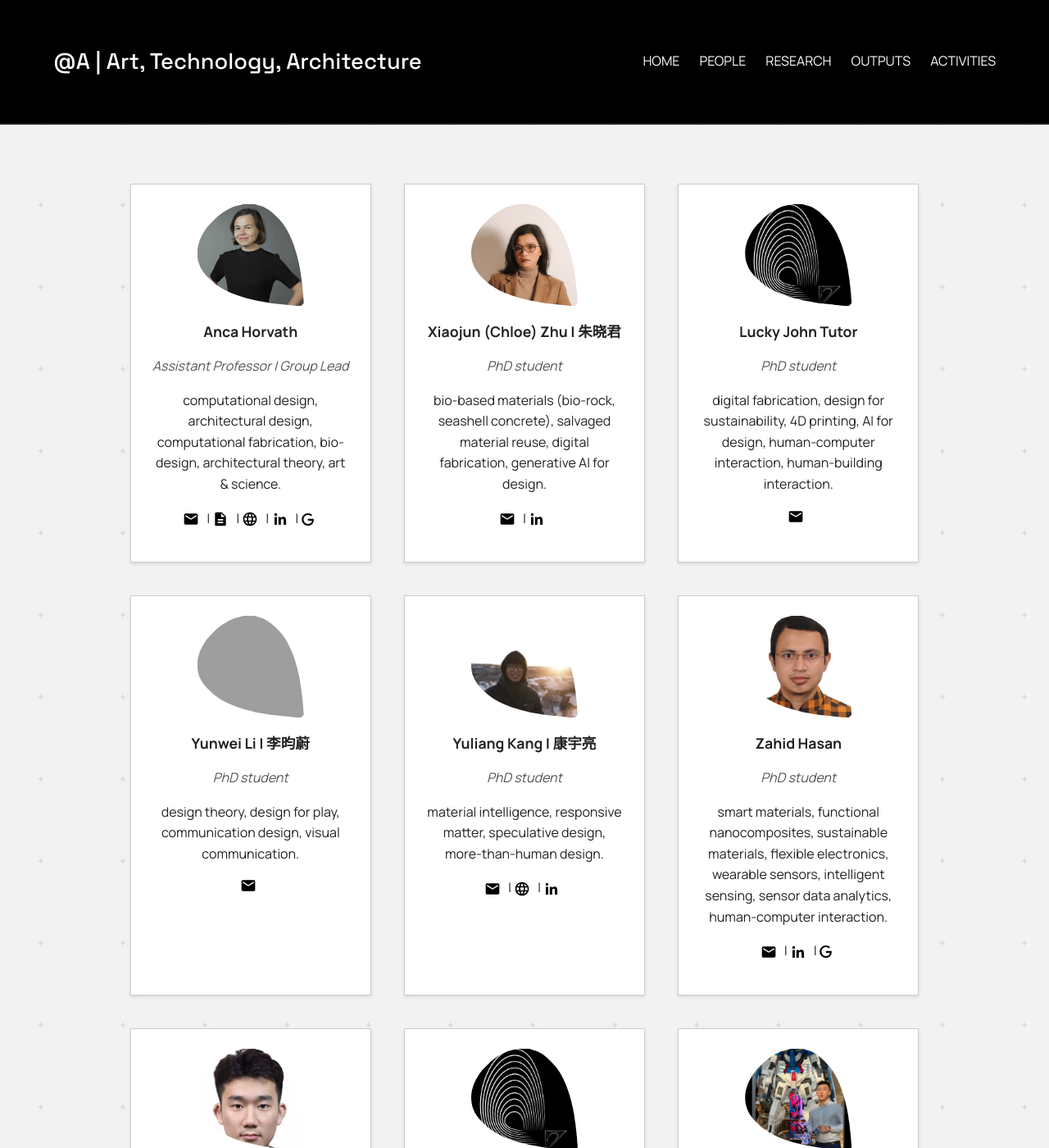
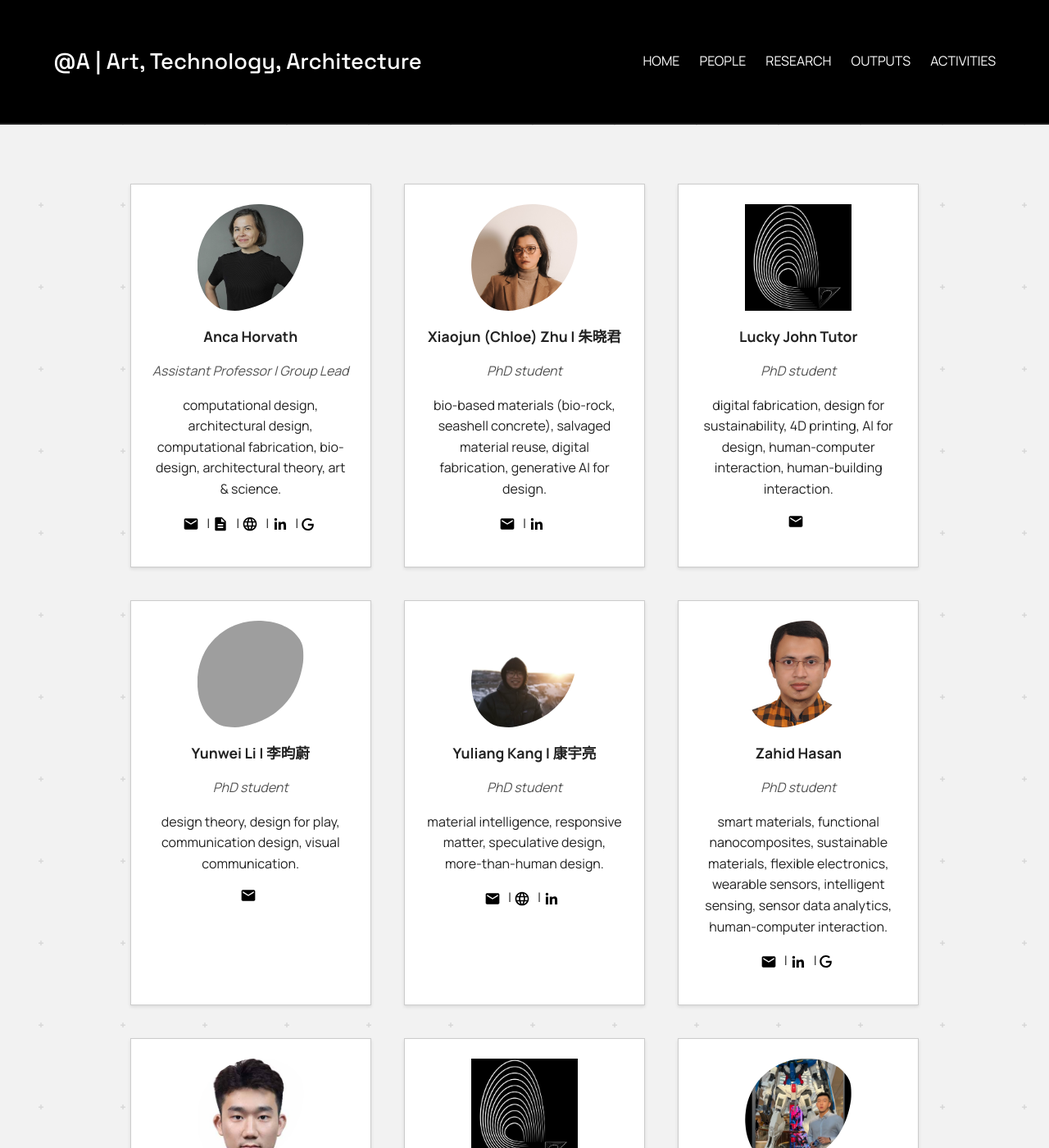
Before and after one commit to anqua/at-a, a Jekyll site: the page built from people.md, in a window 1280 px wide and 1400 px high. Shown: the whole window at 82% size. Built offline with Jekyll 4.4.1, drawn with Linux system fonts in a browser that asks for light colours; grey boxes are pictures that could not be loaded.

Commit message:
People cards: clip photos to a smooth Bezier outline derived from the logo's small-triangle oval
Placeholder cards that show the group logo stay unclipped.

Co-Authored-By: Claude Sonnet 5 <noreply@anthropic.com>

```diff
--- a/assets/css/style.css
+++ b/assets/css/style.css
@@ -393,13 +393,19 @@ h1 {
 }
 
 .person-card img {
-  /* clipped to the innermost teardrop of the group logo */
+  /* clipped to the oval at the center of the small triangle in the group logo (smooth bezier outline) */
   width: 130px;
-  height: 124px;
+  height: 130px;
   object-fit: cover;
   object-position: center 30%;
   margin-bottom: 0.5em;
-  clip-path: polygon(43.5% 0.0%, 34.2% 2.5%, 28.9% 5.1%, 24.7% 7.7%, 21.3% 10.2%, 18.4% 12.7%, 15.8% 15.4%, 13.4% 17.9%, 11.1% 20.4%, 9.0% 23.0%, 7.2% 25.6%, 5.8% 28.1%, 4.4% 30.7%, 3.2% 33.2%, 2.1% 35.9%, 1.4% 38.4%, 0.7% 40.9%, 0.3% 43.5%, 0.0% 46.1%, 0.0% 48.6%, 0.1% 51.2%, 0.4% 53.7%, 0.9% 56.3%, 1.7% 58.9%, 2.7% 61.4%, 3.9% 63.9%, 5.6% 66.6%, 7.5% 69.1%, 9.8% 71.7%, 12.3% 74.2%, 14.9% 76.8%, 18.1% 79.4%, 21.7% 81.9%, 25.9% 84.5%, 31.2% 87.1%, 37.4% 89.6%, 45.0% 92.1%, 55.3% 94.8%, 69.2% 97.3%, 92.9% 99.9%, 97.4% 99.9%, 99.9% 97.3%, 99.8% 94.8%, 99.5% 92.1%, 99.4% 89.6%, 99.2% 87.1%, 98.9% 84.5%, 98.7% 81.9%, 98.4% 79.4%, 98.1% 76.8%, 97.9% 74.2%, 97.5% 71.7%, 97.1% 69.1%, 96.8% 66.6%, 96.4% 63.9%, 95.9% 61.4%, 95.5% 58.9%, 94.9% 56.3%, 94.3% 53.7%, 93.8% 51.2%, 93.0% 48.6%, 92.4% 46.1%, 91.6% 43.5%, 90.8% 40.9%, 89.9% 38.4%, 89.0% 35.9%, 87.9% 33.2%, 86.8% 30.7%, 85.6% 28.1%, 84.3% 25.6%, 82.8% 23.0%, 81.2% 20.4%, 79.4% 17.9%, 77.3% 15.4%, 74.8% 12.7%, 72.4% 10.2%, 69.7% 7.7%, 66.2% 5.1%, 61.8% 2.5%, 53.7% 0.0%);
+  clip-path: path("M 126.5 63.7 C 125.1 69.2, 123.3 74.3, 121.2 79.1 C 119.1 83.9, 116.7 88.4, 113.9 92.6 C 111.0 96.8, 107.8 100.6, 104.3 104.2 C 100.8 107.7, 96.9 111.0, 92.8 113.9 C 88.6 116.8, 84.1 119.3, 79.3 121.5 C 74.4 123.7, 69.3 125.5, 63.8 126.9 C 58.2 128.3, 52.1 129.9, 46.0 129.9 C 39.9 129.9, 32.8 129.4, 27.2 127.0 C 21.6 124.5, 16.4 119.8, 12.4 115.0 C 8.5 110.2, 5.7 104.1, 3.7 98.4 C 1.6 92.7, 0.8 86.5, 0.3 80.7 C -0.2 74.9, 0.0 69.2, 0.8 63.7 C 1.5 58.2, 2.9 52.9, 4.7 47.8 C 6.5 42.8, 8.8 38.0, 11.6 33.6 C 14.4 29.2, 17.8 25.1, 21.5 21.4 C 25.2 17.8, 29.3 14.4, 33.7 11.6 C 38.1 8.7, 42.9 6.4, 47.9 4.6 C 52.9 2.8, 58.3 1.4, 63.8 0.7 C 69.2 0.0, 75.0 -0.2, 80.8 0.2 C 86.5 0.7, 92.7 1.6, 98.5 3.5 C 104.3 5.5, 110.6 8.1, 115.4 12.0 C 120.2 16.0, 124.9 21.4, 127.2 27.0 C 129.6 32.7, 129.5 40.0, 129.4 46.1 C 129.3 52.2, 127.8 58.2, 126.5 63.7 Z");
+}
+
+.person-card img[src$="Logo_AtA.png"] {
+  /* placeholder: the logo itself, shown whole and unclipped */
+  object-fit: contain;
+  clip-path: none;
 }
 
 .person-card h3 {
```
